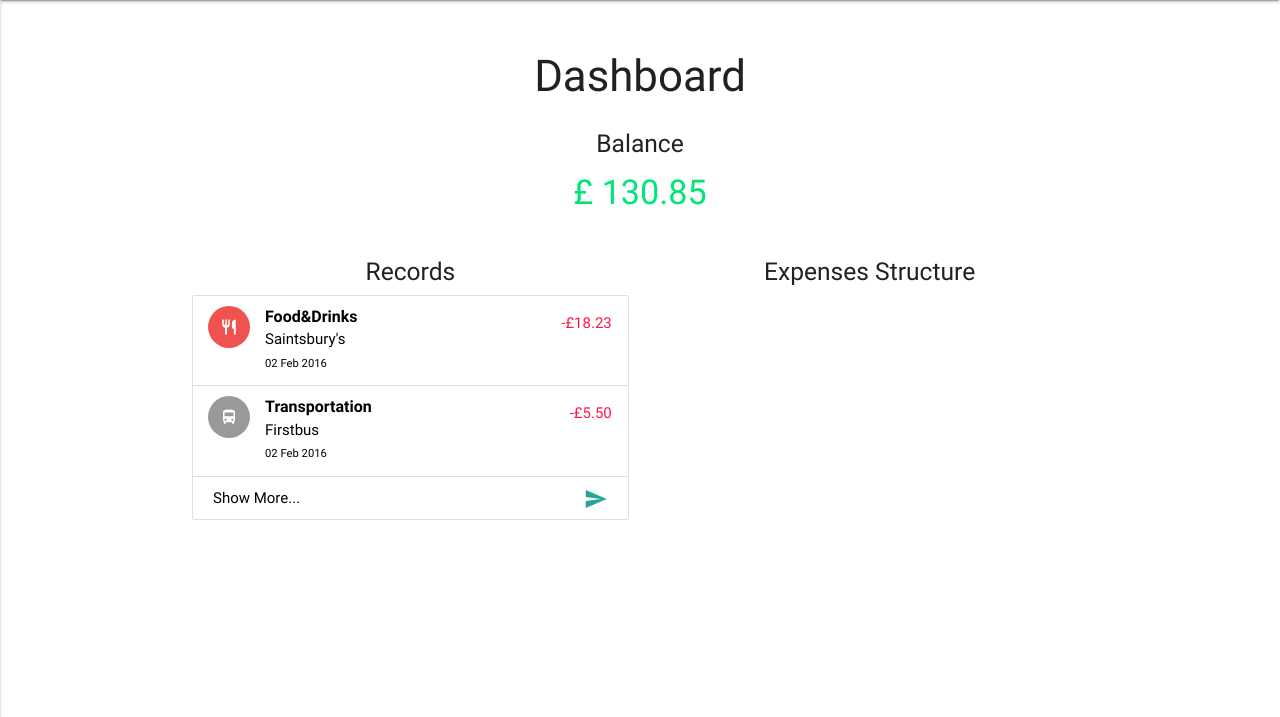
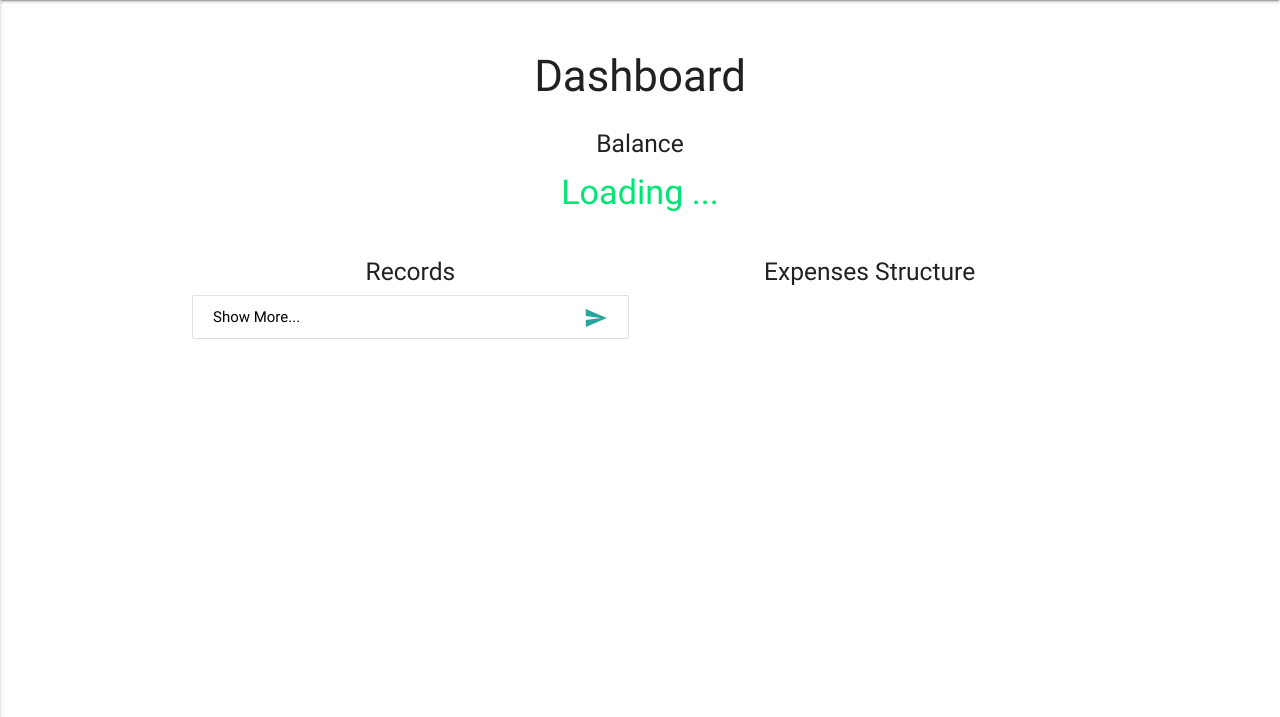
Before and after one commit to StefanPuia/EZWallet, a Node server app: page / in a window 1280 px wide. Shown: the part 64-781 px from the top of the page. Run offline with Node 20, Linux system fonts and the light colour scheme; some libraries are stand-ins or nearby versions.

Commit message:
Removed client testing data
changed current balance to "loading..." and removed test records from dashboard

```diff
--- a/app/views/dashboard.ejs
+++ b/app/views/dashboard.ejs
@@ -10,7 +10,7 @@
 					<div class="col s12">
 						<h5>Balance</h5>
 						<span class="green-text text-accent-3">
-							<h4 id="current-balance">£ 130.85</h4>
+							<h4 id="current-balance">Loading ...</h4>
 						</span>
 					</div>
 				</div>
@@ -18,26 +18,6 @@
 					<div class="col l6 s12">
 						<h5>Records</h5>
 						<ul id="recordList" class="collection left-align black-text">
-							<li class="collection-item avatar">
-								<a href="" class="black-text">
-									<i class="material-icons circle red lighten-1">restaurant</i>
-									<b class="title">Food&Drinks</b>
-									<p>Saintsbury's<br>
-									<small>02 Feb 2016</small>
-									</p>
-									<span class="secondary-content red-text text-accent-3">-£18.23</span>
-								</a>
-							</li>
-							<li class="collection-item avatar">
-								<a href="" class="black-text">
-									<i class="material-icons circle gray lighten-1">directions_bus</i>
-									<b class="title">Transportation</b>
-									<p>Firstbus<br>
-									<small>02 Feb 2016</small>
-									</p>
-									<span class="secondary-content red-text text-accent-3">-£5.50</span>
-								</a>
-							</li>
 							<li class="collection-item">
 								<a href="/edit" class="black-text">
 									Show More...
```
